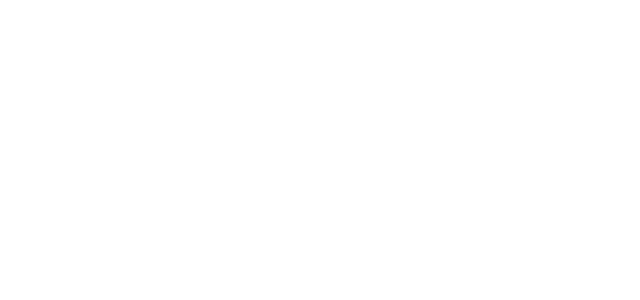
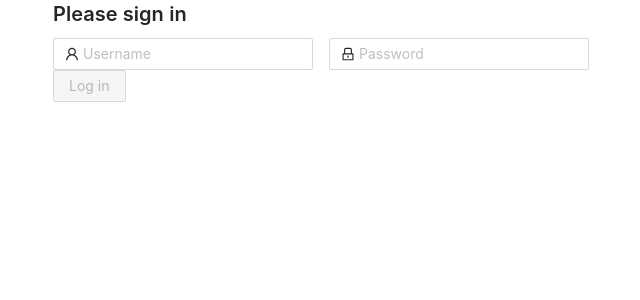
Before and after one commit to Grace-Medical-Village/client, a React (Create React App) app: page / in a window 1280 px wide. Shown: the top 300 px of the page, without its empty margins (267-907 px from the left). Built offline with nearby package versions, Linux system fonts and the light colour scheme.

Commit message:
Auth setup

```diff
--- a/src/App.tsx
+++ b/src/App.tsx
@@ -1,13 +1,17 @@
-import React, { lazy } from 'react';
-import { useAuth } from './context/auth-context';
+import React, { lazy, Suspense } from 'react';
+// import { useAuth } from './context/auth-context';
 
 const AuthenticatedApp = lazy(() => import('./authenticated-app'));
 const UnauthenticatedApp = lazy(() => import('./unauthenticated-app'));
 
 function App() {
-	const user = useAuth();
+	// const user = useAuth();
 
-	return user ? <AuthenticatedApp /> : <UnauthenticatedApp />;
+	return (
+		<Suspense fallback={<div>Loading...</div>}>
+			{false ? <AuthenticatedApp /> : <UnauthenticatedApp />}
+		</Suspense>
+	);
 }
 
 export default App;
--- a/src/index.tsx
+++ b/src/index.tsx
@@ -8,11 +8,11 @@
 
 ReactDOM.render(
 	// TODO - Strict Mode
-	// <React.StrictMode>
+	// TODO <React.StrictMode>
 	<BrowserRouter>
-		<AuthProvider>
-			<App />
-		</AuthProvider>
+		{/* <AuthProvider> */}
+		<App />
+		{/* </AuthProvider> */}
 	</BrowserRouter>,
 	// </React.StrictMode>,
 	document.getElementById('root')
--- a/src/pages/sign-in.tsx
+++ b/src/pages/sign-in.tsx
@@ -1,5 +1,6 @@
-import React from 'react';
-import { Button, Form, Input, Typography } from 'antd';
+import React, { useState, useEffect } from 'react';
+import { Button, Form, Input, Row, Typography } from 'antd';
+import { LockOutlined, UserOutlined } from '@ant-design/icons';
 // import { withRouter } from 'react-router-dom';
 import { useHistory } from 'react-router-dom';
 // import { useForm } from 'react-hook-form'; TODO
@@ -11,67 +12,67 @@
 	password: string;
 };
 
-const layout = {
-	labelCol: { span: 12 },
-	wrapperCol: { span: 12 },
-};
-const tailLayout = {
-	wrapperCol: { offset: 8, span: 16 },
-};
-
 function SignIn() {
 	let history = useHistory();
+	const [form] = Form.useForm();
+	const [, forceUpdate] = useState();
 	// const { register, setValue, handleSubmit, errors } = useForm<FormData>();
 	//
 	// const onSubmit = handleSubmit(({ username, password }) => {
 	// console.log(username, password);
 	// });
+	useEffect(() => {
+		forceUpdate({});
+	}, []);
 
 	const onFinish = (values: any) => {
 		console.log('Success:', values);
 		history.push('/dashboard');
 	};
 
-	const onFinishFailed = (errorInfo: any) => {
-		console.log('Failed:', errorInfo);
-	};
-
 	return (
-		<div>
-			<div>
-				<Title level={2}>Welcome to Grace Medical Village</Title>
-			</div>
+		<>
+			<Row justify='start'>
+				<Title level={4}>Please sign in</Title>
+			</Row>
 			<Form
-				{...layout}
-				name='basic'
-				initialValues={{ remember: true }}
-				layout='horizontal'
+				form={form}
+				name='horizontal_login'
+				layout='inline'
 				onFinish={onFinish}
-				onFinishFailed={onFinishFailed}
 			>
 				<Form.Item
-					label='Username'
 					name='username'
 					rules={[{ required: true, message: 'Please input your username!' }]}
 				>
-					<Input />
+					<Input
+						prefix={<UserOutlined className='site-form-item-icon' />}
+						placeholder='Username'
+					/>
 				</Form.Item>
-
 				<Form.Item
-					label='Password'
 					name='password'
 					rules={[{ required: true, message: 'Please input your password!' }]}
 				>
-					<Input.Password />
+					<Input
+						prefix={<LockOutlined className='site-form-item-icon' />}
+						type='password'
+						placeholder='Password'
+					/>
 				</Form.Item>
-
-				<Form.Item {...tailLayout}>
-					<Button type='primary' htmlType='submit'>
-						Submit
-					</Button>
+				<Form.Item shouldUpdate={true}>
+					{() => (
+						<Button
+							type='primary'
+							htmlType='submit'
+							disabled={!form.isFieldsTouched(true)}
+						>
+							Log in
+						</Button>
+					)}
 				</Form.Item>
 			</Form>
-		</div>
+		</>
 	);
 }
 
--- a/src/unauthenticated-app.tsx
+++ b/src/unauthenticated-app.tsx
@@ -1,7 +1,26 @@
 import React from 'react';
 
+import { Col, Layout, Row } from 'antd';
+import { Switch, Route } from 'react-router-dom';
+
+import SignIn from './pages/sign-in';
+
 function UnauthenticatedApp() {
-	return <div>Hello World</div>;
+	return (
+		<div>
+			<Switch>
+				<Layout.Content className='layout'>
+					<Row justify='center'>
+						<Col span={6} />
+						<Col span={12}>
+							<Route path='/' component={SignIn} />
+						</Col>
+						<Col span={6} />
+					</Row>
+				</Layout.Content>
+			</Switch>
+		</div>
+	);
 }
 
 export default UnauthenticatedApp;
```
